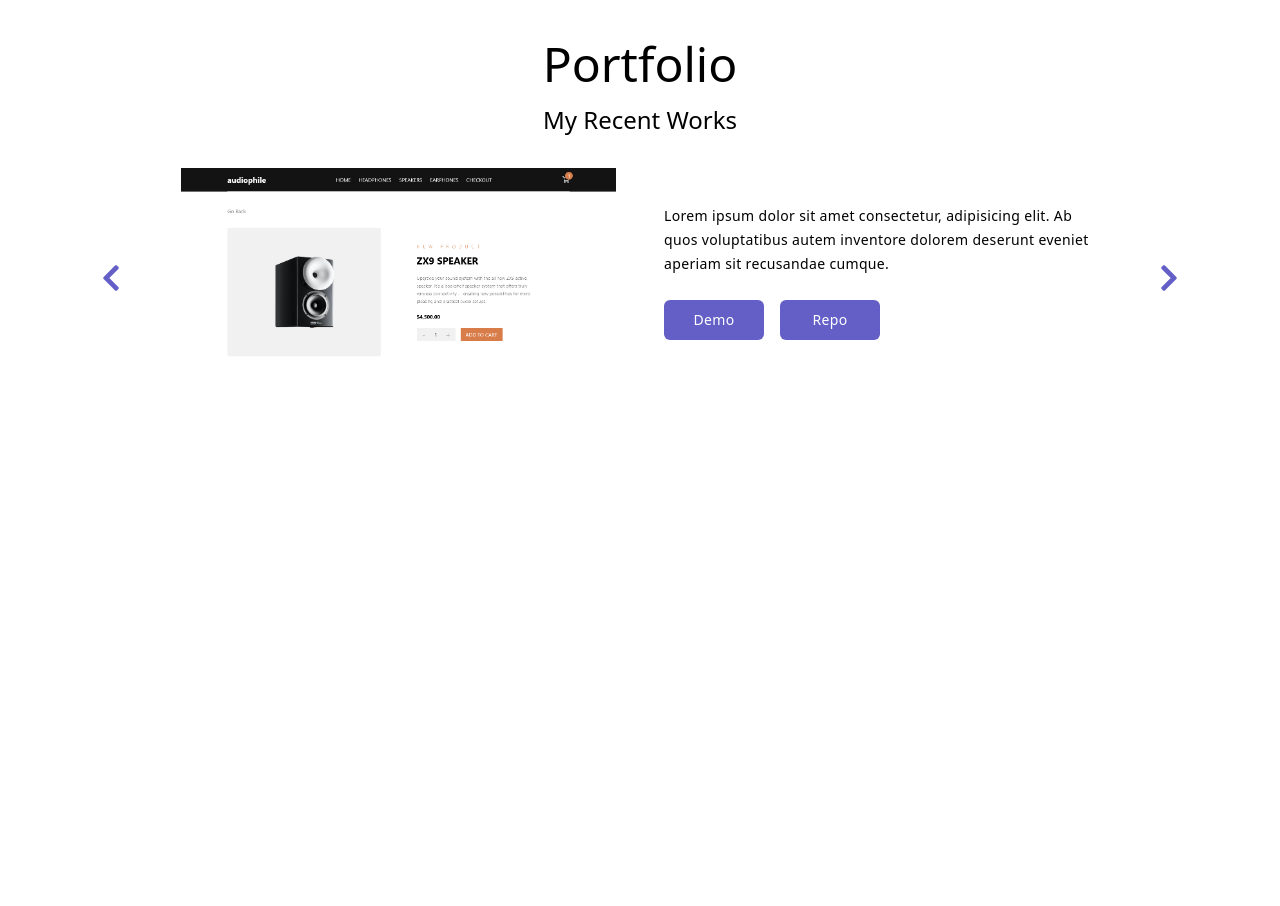
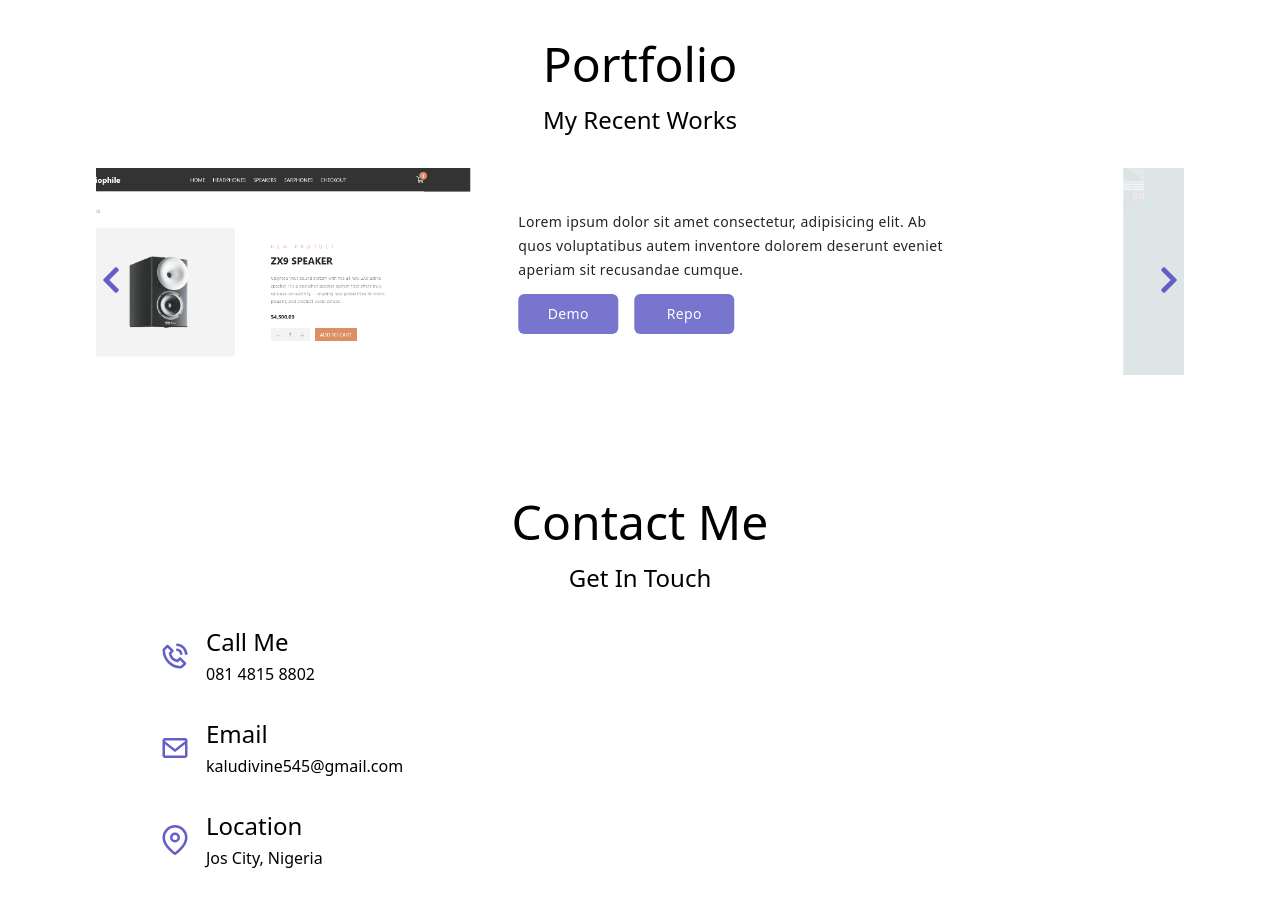
Before and after one commit to Deevyne99/my-portfolio, a React (Vite) app in the folder portfolio/: page / in a window 1280 px wide. Shown: the part 2280-3186 px from the top of the page. Before the commit the page ends 2878 px from the top, so only its background shows below. Built offline with nearby package versions, Linux system fonts and the light colour scheme.

Commit message:
working on contact component

```diff
--- a/portfolio/src/App.jsx
+++ b/portfolio/src/App.jsx
@@ -5,6 +5,7 @@ import About from './components/about/About'
 import Skills from './components/skills/Skills'
 import Portfolio from './components/portfolio/Portfolio'
 import Services from './components/services/Services'
+import Contact from './components/contact/Contact'
 
 const App = () => {
   return (
@@ -15,6 +16,7 @@ const App = () => {
       <Skills />
       <Services />
       <Portfolio />
+      <Contact />
     </div>
   )
 }
--- a/portfolio/src/components/contact/Contact.jsx
+++ b/portfolio/src/components/contact/Contact.jsx
@@ -0,0 +1,46 @@
+import { BiPhoneCall, BiEnvelope } from 'react-icons/bi'
+import { BsEnvelopeAt } from 'react-icons/bs'
+import { FiMapPin } from 'react-icons/fi'
+const Contact = () => {
+  return (
+    <section className='my-24 mx-4 md:mx-16 lg:mx-24'>
+      <div className='text-center'>
+        <h1 className='md:text-5xl text-3xl capitalize'>Contact me</h1>
+        <h3 className='mt-4 sm:text-2xl text-lg capitalize'>Get in touch</h3>
+      </div>
+      <div className='flex gap-12 mx-16 mt-8'>
+        <article className='flex flex-col gap-8  w-[40%]'>
+          <div className='flex gap-4  items-center'>
+            <BiPhoneCall className='text-3xl text-[#635FC7]' />
+            <div className='flex flex-col gap-1'>
+              <h3 className='text-2xl capitalize'>call me</h3>
+              <p>081 4815 8802</p>
+            </div>
+          </div>
+
+          <div className='flex gap-4  items-center'>
+            <BiEnvelope className='text-3xl text-[#635FC7]' />
+            <div className='flex flex-col gap-1'>
+              <h3 className='text-2xl capitalize'>Email</h3>
+              <p>kaludivine545@gmail.com</p>
+            </div>
+          </div>
+          <div className='flex gap-4  items-center'>
+            <FiMapPin className='text-3xl text-[#635FC7]' />
+            <div className='flex flex-col gap-1'>
+              <h3 className='text-2xl capitalize'>Location</h3>
+              <p>Jos City, Nigeria</p>
+            </div>
+          </div>
+        </article>
+        <form action=''>
+          <div>
+            <input type='text' />
+            <input type='text' />
+          </div>
+        </form>
+      </div>
+    </section>
+  )
+}
+export default Contact
--- a/portfolio/src/components/modal/Modal.jsx
+++ b/portfolio/src/components/modal/Modal.jsx
@@ -7,7 +7,7 @@ const Modal = () => {
   const { expert, closeModal } = useGlobalContext()
 
   return (
-    <div className='w-lg rounded-md flex-col absolute justify-center items-center flex top-[70%] md:top-[70%] left-0 right-0 mx-auto my-auto z-200 bg-white w-[450px] p-4 pb-12 gap-4 '>
+    <div className='w-lg rounded-md flex-col absolute justify-center items-center flex top-[70%] md:top-[70%] left-0 right-0 mx-auto my-auto z-200 bg-white w-[280px] xs:w-[300px] sm:w-[450px] p-4 pb-12 gap-4 '>
       <button
         className='ml-auto text-2xl text-[#635FC7]'
         onClick={() => closeModal()}
--- a/portfolio/src/components/portfolio/Portfolio.jsx
+++ b/portfolio/src/components/portfolio/Portfolio.jsx
@@ -8,7 +8,7 @@ const Portfolio = () => {
       <div className='flex flex-col justify-center items-center relative'>
         <h2 className='md:text-5xl text-3xl'>Portfolio</h2>
         <p className='mt-4 sm:text-2xl text-lg capitalize'>my recent works</p>
-        <article className='flex relative w-full overflow-hidden  mx-auto h-[450px] sm:h-[500px] md:h-[350px]'>
+        <article className='flex relative w-full overflow-hidden  mx-auto h-[430px] sm:h-[500px] md:h-[250px] '>
           {portfolio.map((item, index) => {
             const { id, url, title, image, git, desc } = item
             let position = 'nextSlide'
@@ -51,7 +51,7 @@ const Portfolio = () => {
                 <article className='flex flex-col md:w-[40%] w-full text-center md:text-left tracking-wide leading-6 text-sm'>
                   {desc}
 
-                  <div className='flex gap-4 mt-6 justify-center md:justify-start'>
+                  <div className='flex gap-4 mt-3 justify-center md:justify-start'>
                     <a
                       href={url}
                       className='text-white p-2 text-center rounded-md bg-[#635FC7] w-[100px]'
@@ -74,13 +74,13 @@ const Portfolio = () => {
         </article>
 
         <button
-          className='text-[#635FC7] hidden md:flex  top-[40%] sm:top-[90%] md:top-[30%] absolute left-0  lg:top-[50%] text-3xl '
+          className='text-[#635FC7] hidden md:flex  top-[40%] sm:top-[90%] md:top-[50%] absolute left-0  lg:top-[65%] text-3xl '
           onClick={() => prevEvent()}
         >
           {<FaChevronLeft />}
         </button>
         <button
-          className='text-[#635FC7] hidden md:flex top-[40%]  sm:top-[90%] absolute md:top-[30%] lg:top-[50%] right-0 text-3xl'
+          className='text-[#635FC7] hidden md:flex top-[40%]  sm:top-[90%] absolute md:top-[50%] lg:top-[65%] right-0 text-3xl'
           onClick={() => nextEvent()}
         >
           {<FaChevronRight />}
```
